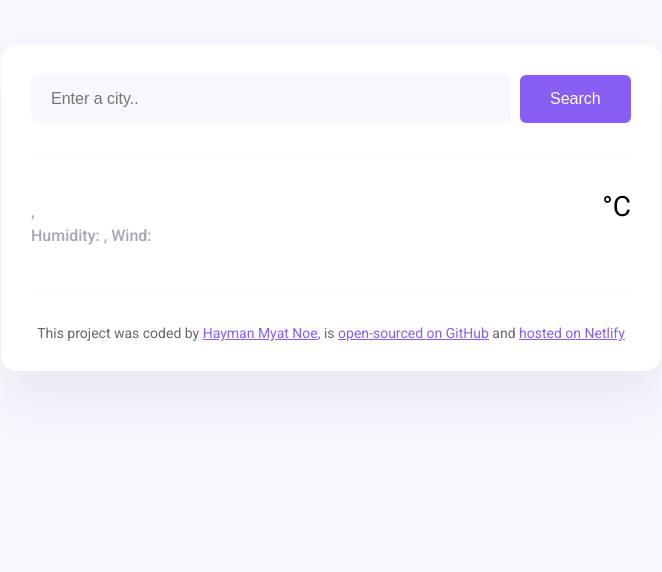
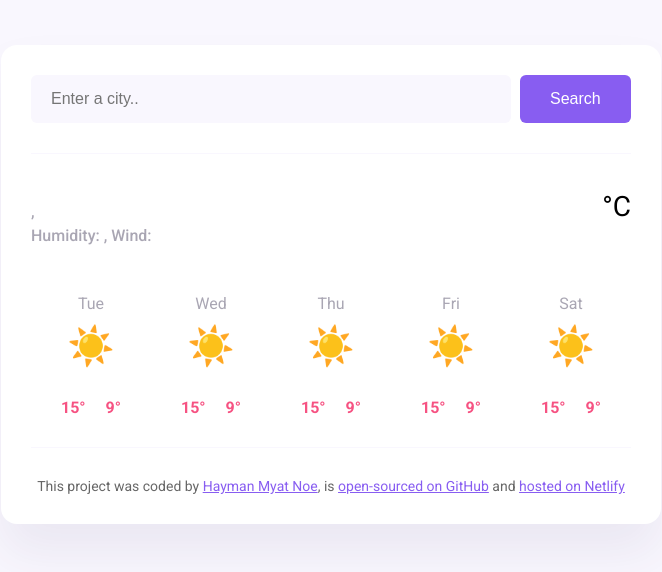
Before and after one commit to Hayman1314/Weather-App-SheCodes-Final-Project, a plain HTML site: page index.html in a window 1280 px wide. Shown: the whole page, without its empty margins (309-971 px from the left). Drawn offline with nearby package versions, Linux system fonts and the light colour scheme; no server answers.

Commit message:
Added HTML and CSS weather flex box for other days

```diff
--- a/index.html
+++ b/index.html
@@ -45,6 +45,69 @@
             <div class="weatehr-app-unit">°C</div>
           </div>
         </div>
+        <span class="weather-forecasts">
+          <div class="weather-forecast">
+            <div class="weather-forecast-day">Tue</div>
+            <div class="weather-forecast-icon">☀️</div>
+            <div class="weather-forecast-temperatures">
+              <div class="weather-forecast-temperature">
+                <strong>15°</strong>
+              </div>
+              <div class="weather-forecast-temperature">
+                <strong>9°</strong>
+              </div>
+            </div>
+          </div>
+          <div class="weather-forecast">
+            <div class="weather-forecast-day">Wed</div>
+            <div class="weather-forecast-icon">☀️</div>
+            <div class="weather-forecast-temperatures">
+              <div class="weather-forecast-temperature">
+                <strong>15°</strong>
+              </div>
+              <div class="weather-forecast-temperature">
+                <strong>9°</strong>
+              </div>
+            </div>
+          </div>
+
+          <div class="weather-forecast">
+            <div class="weather-forecast-day">Thu</div>
+            <div class="weather-forecast-icon">☀️</div>
+            <div class="weather-forecast-temperatures">
+              <div class="weather-forecast-temperature">
+                <strong>15°</strong>
+              </div>
+              <div class="weather-forecast-temperature">
+                <strong>9°</strong>
+              </div>
+            </div>
+          </div>
+          <div class="weather-forecast">
+            <div class="weather-forecast-day">Fri</div>
+            <div class="weather-forecast-icon">☀️</div>
+            <div class="weather-forecast-temperatures">
+              <div class="weather-forecast-temperature">
+                <strong>15°</strong>
+              </div>
+              <div class="weather-forecast-temperature">
+                <strong>9°</strong>
+              </div>
+            </div>
+          </div>
+          <div class="weather-forecast">
+            <div class="weather-forecast-day">Sat</div>
+            <div class="weather-forecast-icon">☀️</div>
+            <div class="weather-forecast-temperatures">
+              <div class="weather-forecast-temperature">
+                <strong>15°</strong>
+              </div>
+              <div class="weather-forecast-temperature">
+                <strong>9°</strong>
+              </div>
+            </div>
+          </div>
+        </span>
       </main>
 
       <footer>
--- a/src/style.css
+++ b/src/style.css
@@ -85,6 +85,36 @@ main {
   margin-top: 6px;
   font-size: 28px;
 }
+.weather-forecasts {
+  display: flex;
+  justify-content: space-around;
+  margin-top: 30px;
+}
+.weather-forecast {
+  display: block;
+}
+.weather-forecast-day {
+  text-align: center;
+  color: rgba(39, 33, 66, 0.4);
+  font-size: 16px;
+  line-height: 20px;
+  margin-bottom: 10px;
+}
+.weather-forecast-icon {
+  text-align: center;
+  font-size: 38px;
+}
+.weather-forecast-temperatures {
+  text-align: center;
+
+  display: flex;
+  margin-top: 30px;
+  color: #f65282;
+  justify-content: center;
+}
+.weather-forecast-temperature {
+  padding: 0 10px;
+}
 
 footer {
   border-top: 1px solid #f9f7fe;
```
